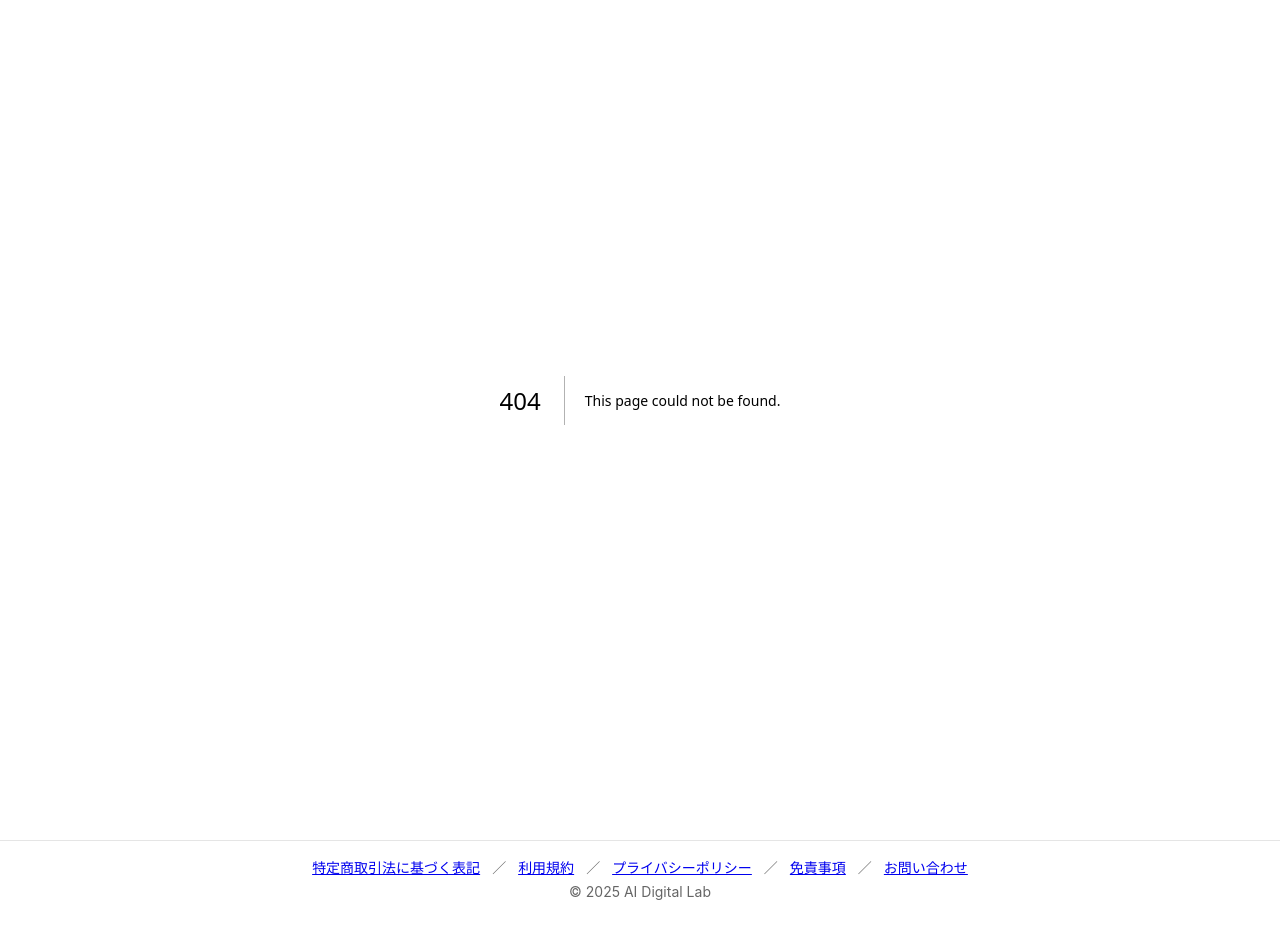
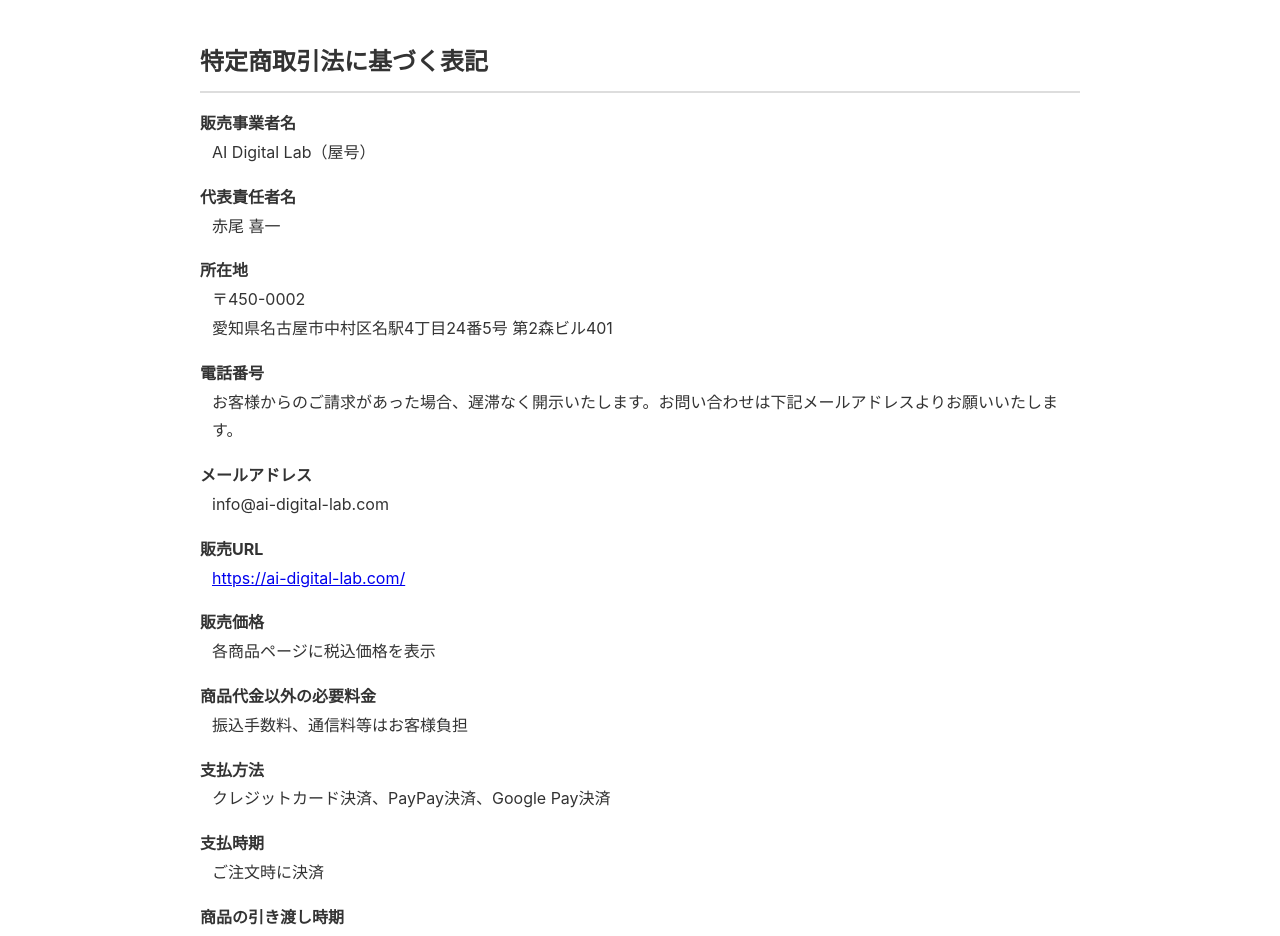
Before and after one commit to redtail5559-sketch/ai-digital-lab-site, a Next.js app: page /app/tokushoho in a window 1280 px wide. Before the commit this address had no page. Shown: the top 936 px of the page. Built offline with nearby package versions, Linux system fonts and the light colour scheme.

Commit message:
Create page.jsx

```diff
--- /dev/null
+++ b/app/app/tokushoho/page.jsx
@@ -0,0 +1,27 @@
+export const metadata = {
+  title: "特定商取引法に基づく表記 | AI Digital Lab",
+  robots: { index: false, follow: false },
+};
+
+export default function Page() {
+  return (
+    <main className="tokushoho" style={{maxWidth:880,margin:"40px auto",padding:"0 20px",lineHeight:1.8,color:"#333"}}>
+      <h1 style={{fontSize:24,marginBottom:8,borderBottom:"2px solid #ddd",paddingBottom:8}}>特定商取引法に基づく表記</h1>
+      <dl style={{margin:0}}>
+        <dt style={{fontWeight:"bold",marginTop:16}}>販売事業者名</dt><dd style={{marginLeft:12}}>AI Digital Lab（屋号）</dd>
+        <dt style={{fontWeight:"bold",marginTop:16}}>代表責任者名</dt><dd style={{marginLeft:12}}>赤尾 喜一</dd>
+        <dt style={{fontWeight:"bold",marginTop:16}}>所在地</dt><dd style={{marginLeft:12}}>〒450-0002<br/>愛知県名古屋市中村区名駅4丁目24番5号 第2森ビル401</dd>
+        <dt style={{fontWeight:"bold",marginTop:16}}>電話番号</dt>
+        <dd style={{marginLeft:12}}>お客様からのご請求があった場合、遅滞なく開示いたします。お問い合わせは下記メールアドレスよりお願いいたします。</dd>
+        <dt style={{fontWeight:"bold",marginTop:16}}>メールアドレス</dt><dd style={{marginLeft:12}}>info@ai-digital-lab.com</dd>
+        <dt style={{fontWeight:"bold",marginTop:16}}>販売URL</dt><dd style={{marginLeft:12}}><a href="https://ai-digital-lab.com/">https://ai-digital-lab.com/</a></dd>
+        <dt style={{fontWeight:"bold",marginTop:16}}>販売価格</dt><dd style={{marginLeft:12}}>各商品ページに税込価格を表示</dd>
+        <dt style={{fontWeight:"bold",marginTop:16}}>商品代金以外の必要料金</dt><dd style={{marginLeft:12}}>振込手数料、通信料等はお客様負担</dd>
+        <dt style={{fontWeight:"bold",marginTop:16}}>支払方法</dt><dd style={{marginLeft:12}}>クレジットカード決済、PayPay決済、Google Pay決済</dd>
+        <dt style={{fontWeight:"bold",marginTop:16}}>支払時期</dt><dd style={{marginLeft:12}}>ご注文時に決済</dd>
+        <dt style={{fontWeight:"bold",marginTop:16}}>商品の引き渡し時期</dt><dd style={{marginLeft:12}}>決済完了後、即時にメール送信／ダウンロード可能</dd>
+        <dt style={{fontWeight:"bold",marginTop:16}}>返品・キャンセルについて</dt><dd style={{marginLeft:12}}>デジタル商品の性質上、返品・キャンセルはお受けできません。内容に不備がある場合はお問い合わせください。</dd>
+      </dl>
+    </main>
+  );
+}
```
